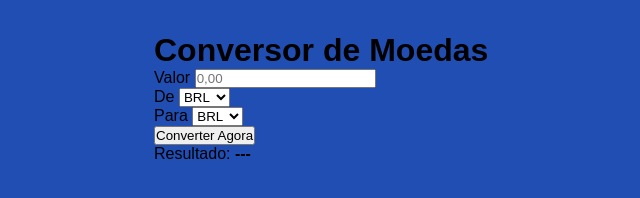
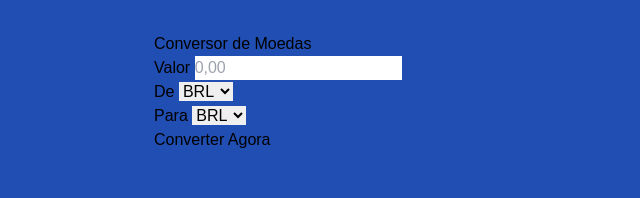
Before and after one commit to NkAndre/conversor_moedas, a website with bundled scripts: page index.html in a window 1280 px wide. Shown: the whole page, without its empty margins (262-902 px from the left). Built offline with nearby package versions, Linux system fonts and the light colour scheme.

Commit message:
link tailwind add

```diff
--- a/index.html
+++ b/index.html
@@ -7,6 +7,7 @@
     <title>conversor de moedas</title>
     <script type="module" src="./src/js/main.js" defer></script>
     <link rel="stylesheet" href="./src/css/style.css">
+    <script src="https://cdn.tailwindcss.com"></script>
 </head>
 
 <body>
--- /dev/null
+++ b/package.json
@@ -0,0 +1,6 @@
+{
+  "dependencies": {
+    "@tailwindcss/vite": "^4.3.0",
+    "tailwindcss": "^4.3.0"
+  }
+}
```
Also changed, not shown: 2 other files.
